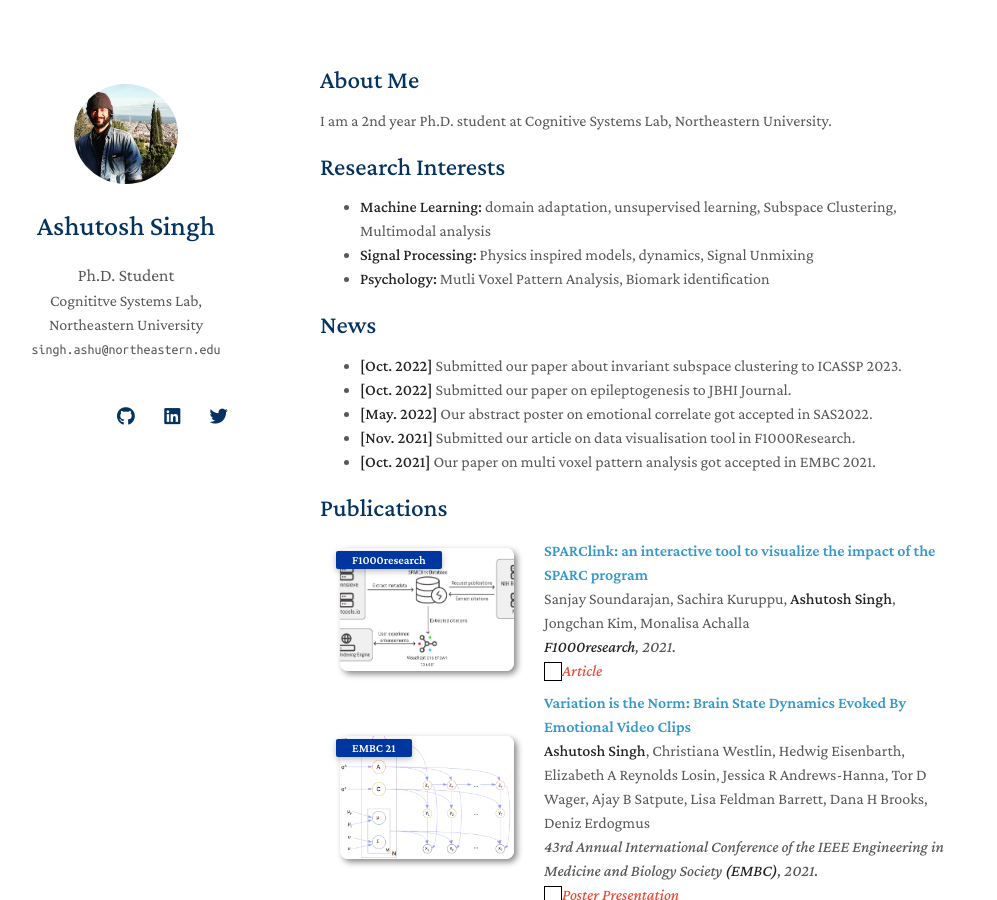
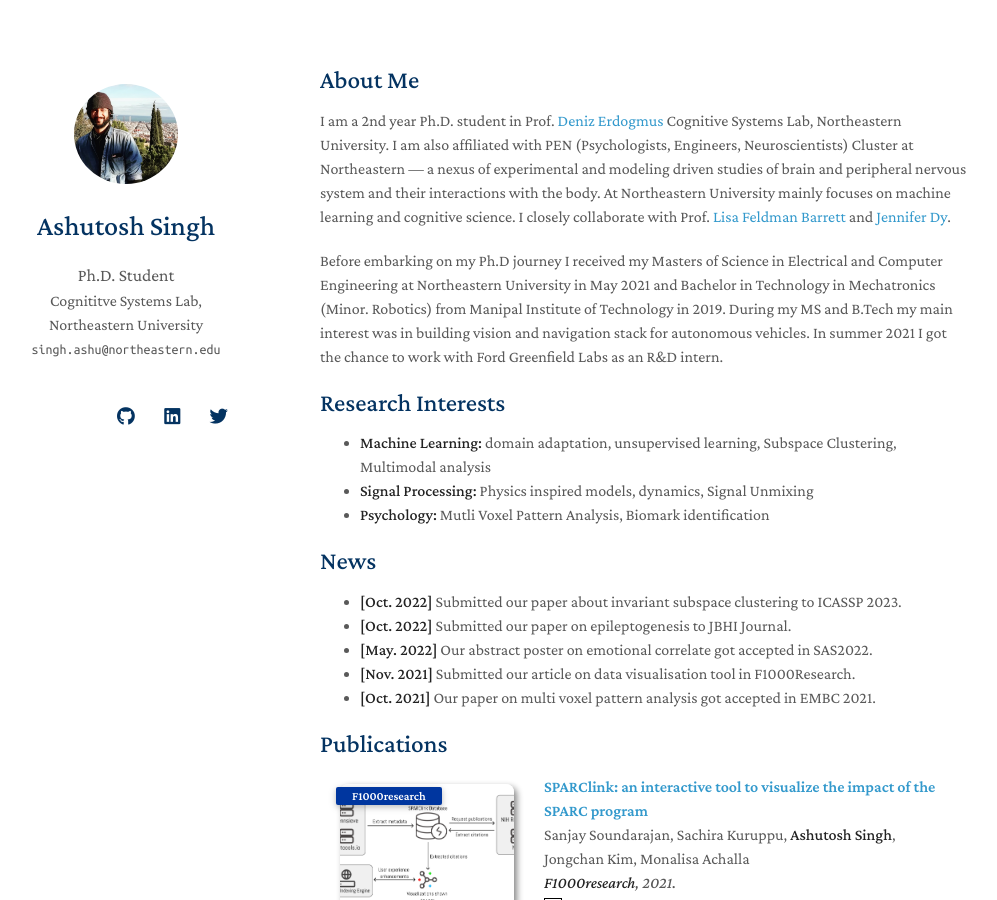
Before and after one commit to ashutosh17dec/ashutosh17dec.github.io, a Jekyll site: the page built from index.md, in a window 1280 px wide and 900 px high. Shown: the whole window, without its empty margins (150-1147 px from the left). Built offline with Jekyll 4.4.1, drawn with Linux system fonts in a browser that asks for light colours; nearby versions of some CDN libraries; a style sheet for code colours, icons or effects is not loaded; our own code applies the rules of GitHub Pages for plain Markdown files.

Commit message:
Update index.md

```diff
--- a/index.md
+++ b/index.md
@@ -4,7 +4,9 @@ layout: homepage
 
 ## About Me
 
-I am a 2nd year Ph.D. student at Cognitive Systems Lab, Northeastern University.
+I am a 2nd year Ph.D. student in Prof. <a href = "https://web.northeastern.edu/deniz/">Deniz Erdogmus</a> Cognitive Systems Lab, Northeastern University. I am also affiliated with PEN (Psychologists, Engineers, Neuroscientists) Cluster at Northeastern — a nexus of experimental and modeling driven studies of brain and peripheral nervous system and their interactions with the body. At Northeastern University mainly focuses on machine learning and cognitive science. I closely collaborate with Prof. <a href = "https://cos.northeastern.edu/people/lisa-barrett/">Lisa Feldman Barrett</a> and <a href = "https://scholar.google.com/citations?user=6h7b0fAAAAAJ&hl=en">Jennifer Dy</a>.
+
+Before  embarking on my Ph.D journey I received my Masters of Science in Electrical and Computer Engineering at Northeastern University in May 2021 and Bachelor in Technology in Mechatronics (Minor. Robotics) from Manipal Institute of Technology in 2019. During my MS and B.Tech my main interest was in building vision and navigation stack for autonomous vehicles. In summer 2021 I got the chance to work with Ford Greenfield Labs as an R&D intern.
 
 ## Research Interests
 
```
